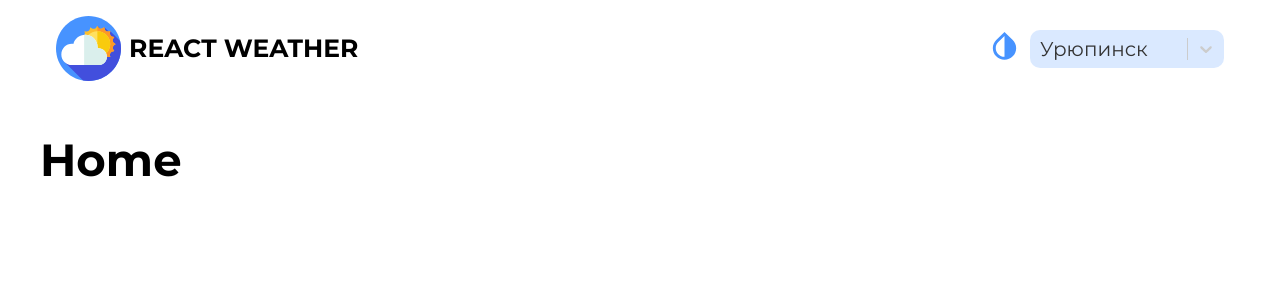
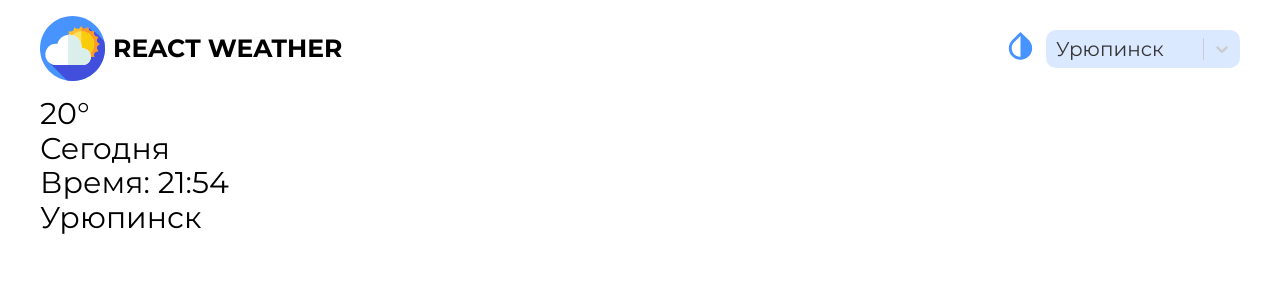
Before and after one commit to alexdolg1967/react-weather, a React (Create React App) app: page / in a window 1280 px wide. Shown: the top 300 px of the page. Built offline with nearby package versions, Linux system fonts and the light colour scheme.

Commit message:
add ThisDay

```diff
--- a/src/components/Header/Header.module.scss
+++ b/src/components/Header/Header.module.scss
@@ -1,6 +1,6 @@
 .header{
     font-size: 20px;
-    padding: 1rem;
+    padding: 1rem 0;
     display: flex;
     justify-content: space-between;
 }
--- /dev/null
+++ b/src/components/ThisDay/ThisDay.module.scss
@@ -0,0 +1 @@
+.this__day{}
--- /dev/null
+++ b/src/components/ThisDay/ThisDay.tsx
@@ -0,0 +1,22 @@
+import React from 'react'
+import { GlobalSvgSelector } from '../../assets/icons/global/GlobalSvgSelector'
+import s from './ThisDay.module.scss'
+
+interface Props {
+
+}
+
+export const ThisDay = (props: Props) => {
+    return (
+        <div className={s.this__day}>
+            <div className={s.top__block}>
+                <div className={s.temp}>20°</div>
+                <div className={s.day}>Сегодня</div>
+            </div>
+            <div className={s.bottom__block}>
+                <div className={s.time}>Время: <span>21:54</span></div>
+                <div className={s.city}>Урюпинск</div>
+            </div>
+        </div>
+    )
+}
--- a/src/pages/Home/Home.tsx
+++ b/src/pages/Home/Home.tsx
@@ -1,4 +1,5 @@
 import React from 'react'
+import { ThisDay } from '../../components/ThisDay/ThisDay'
 
 import s from './Home.module.scss'
 
@@ -9,7 +10,7 @@ interface Props {
 export const Home = (props: Props) => {
     return (
         <div className={s.home}>
-            <h2>Home</h2>
+            <ThisDay />
         </div>
     )
 }
--- a/src/styles/index.scss
+++ b/src/styles/index.scss
@@ -33,5 +33,5 @@ body{
 .container{
     max-width: 1200px;
     margin: 0 auto;
-    padding: 0 0.5rem;
+    padding: 0 1rem;
 }
```
